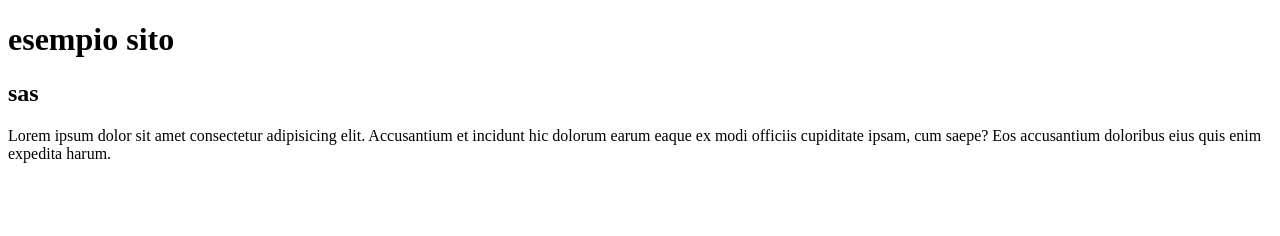
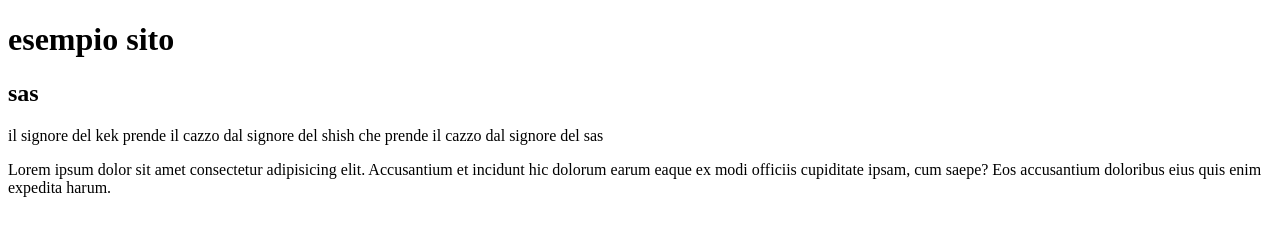
Before and after one commit to SimoneMonzardo/testWeb, a plain HTML site: page index.html in a window 1280 px wide. Drawn offline with Linux system fonts and the light colour scheme.

Commit message:
modified index 2

```diff
--- a/index.html
+++ b/index.html
@@ -9,6 +9,7 @@
 <body>
     <h1>esempio sito</h1>
     <h2>sas</h2>
+    <p>il signore del kek prende il cazzo dal signore del shish che prende il cazzo dal signore del sas</p>
     <p>Lorem ipsum dolor sit amet consectetur adipisicing elit. Accusantium et incidunt hic dolorum earum eaque ex modi officiis cupiditate ipsam, cum saepe? Eos accusantium doloribus eius quis enim expedita harum.</p>
 </body>
 </html>
```
